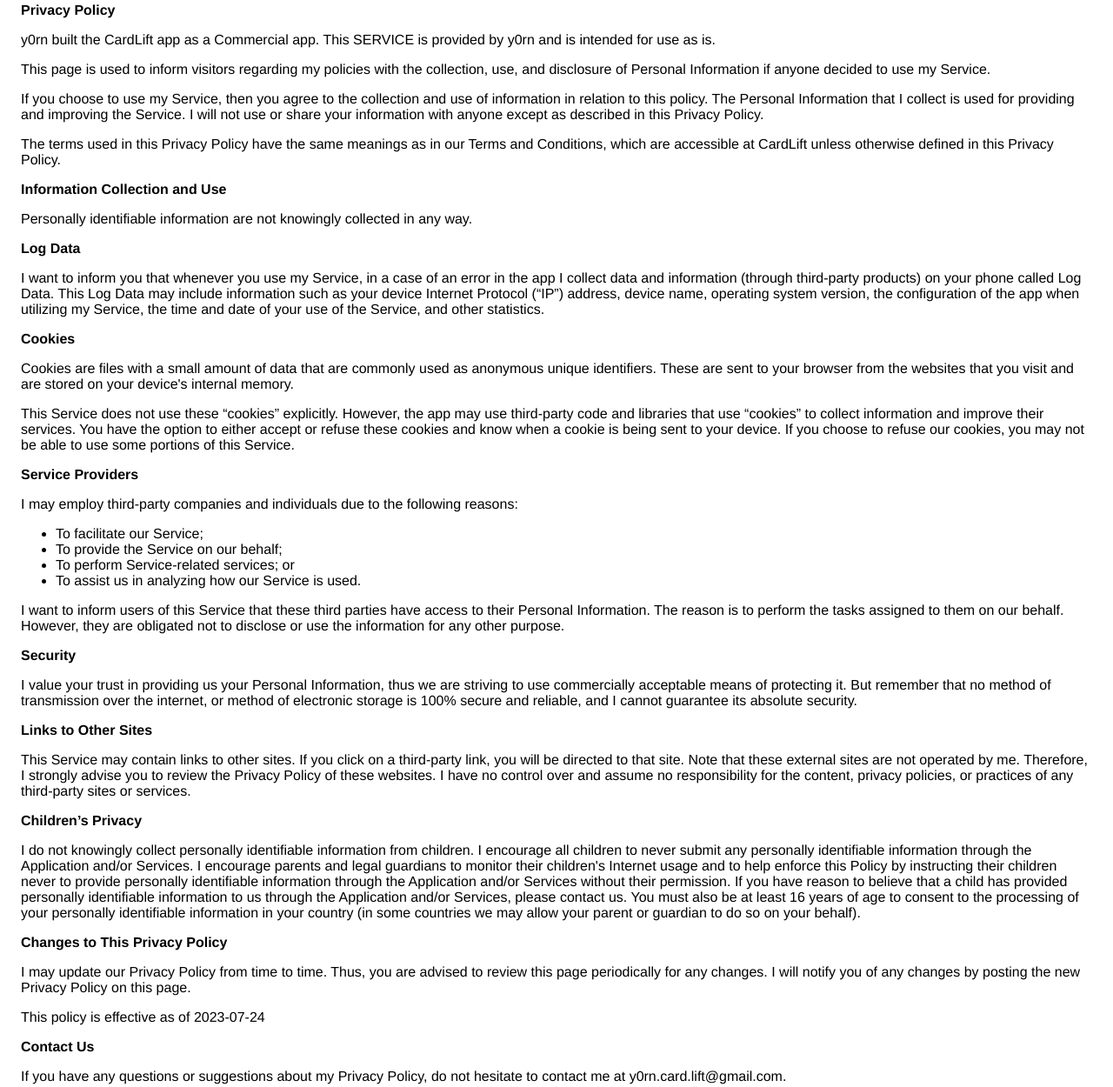
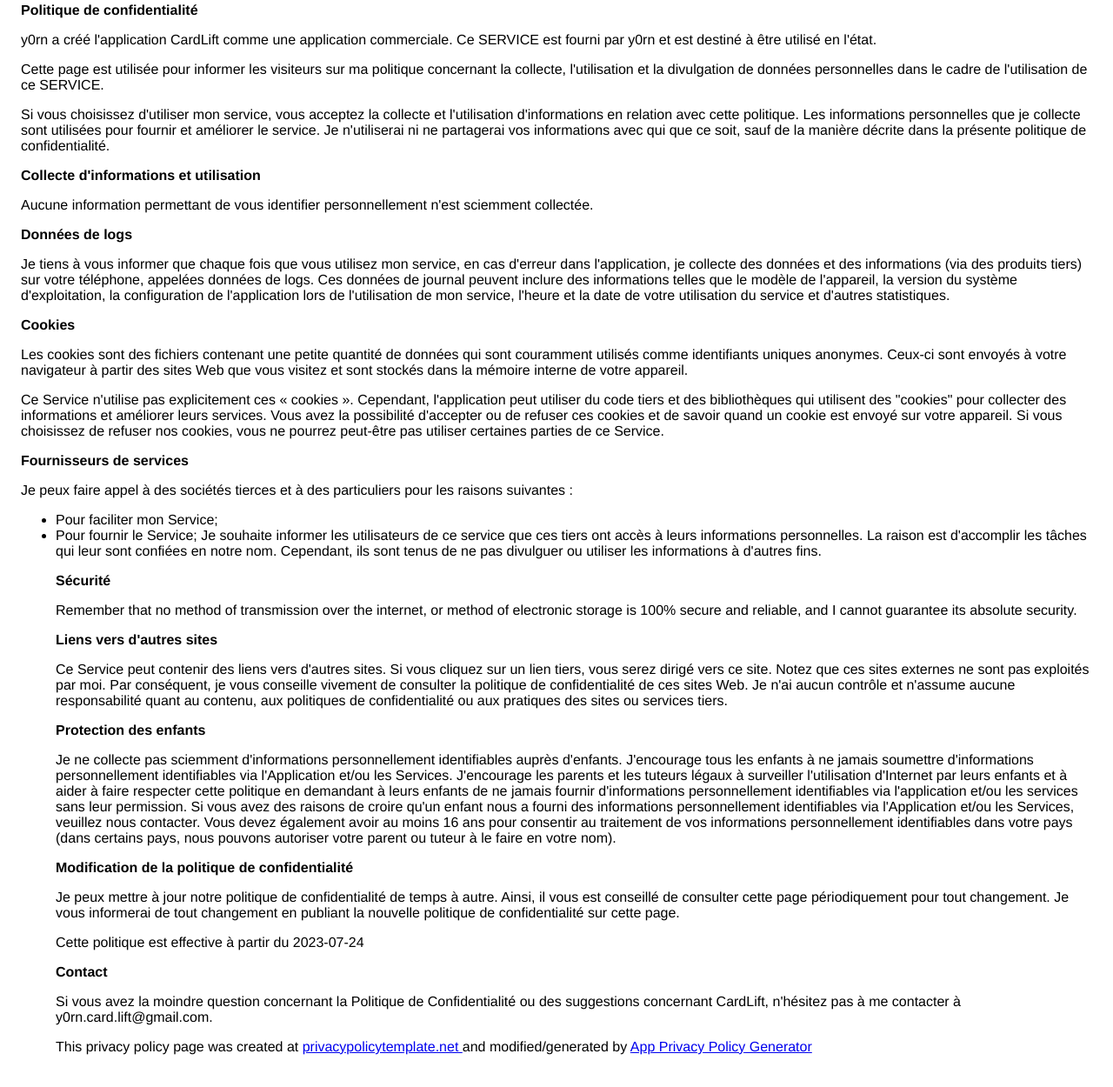
Before and after one commit to y0rn/y0rn.github.io, a plain HTML site: page fr/index.html in a window 1280 px wide. Shown: the part 21-1271 px from the top of the page at 87% size. Drawn offline with Linux system fonts and the light colour scheme.

Commit message:
translated French version

```diff
--- a/fr/index.html
+++ b/fr/index.html
@@ -7,97 +7,37 @@
       <style> body { font-family: 'Helvetica Neue', Helvetica, Arial, sans-serif; padding:1em; } </style>
     </head>
     <body>
-    <strong>Privacy Policy</strong> <p>
-y0rn built the CardLift app as
-a Commercial app. This SERVICE is provided by
-y0rn  and is intended for use as
-is.
+    <strong>Politique de confidentialité</strong> <p>
+y0rn a créé l'application CardLift comme
+une application commerciale. Ce SERVICE est fourni par
+y0rn et est destiné à être utilisé en l'état.
 </p> <p>
-This page is used to inform visitors regarding my
-policies with the collection, use, and disclosure of Personal
-Information if anyone decided to use my Service.
+Cette page est utilisée pour informer les visiteurs sur ma
+politique concernant la collecte, l'utilisation et la divulgation de données personnelles dans le cadre de l'utilisation de ce SERVICE.
 </p> <p>
-If you choose to use my Service, then you agree to
-the collection and use of information in relation to this
-policy. The Personal Information that I collect is
-used for providing and improving the Service. I will not use or share your information with
-anyone except as described in this Privacy Policy.
+Si vous choisissez d'utiliser mon service, vous acceptez la collecte et l'utilisation d'informations en relation avec cette politique. Les informations personnelles que je collecte sont utilisées pour fournir et améliorer le service. Je n'utiliserai ni ne partagerai vos informations avec qui que ce soit, sauf de la manière décrite dans la présente politique de confidentialité.
+</p> <p><strong>Collecte d'informations et utilisation</strong></p> <p>
+Aucune information permettant de vous identifier personnellement n'est sciemment collectée.
+</p> <!----> <p><strong>Données de logs</strong></p> <p>
+Je tiens à vous informer que chaque fois que vous utilisez mon service, en cas d'erreur dans l'application, je collecte des données et des informations (via des produits tiers) sur votre téléphone, appelées données de logs. Ces données de journal peuvent inclure des informations telles que le modèle de l'appareil, la version du système d'exploitation, la configuration de l'application lors de l'utilisation de mon service, l'heure et la date de votre utilisation du service et d'autres statistiques.
+</p> <p><strong>Cookies</strong></p> <p>
+Les cookies sont des fichiers contenant une petite quantité de données qui sont couramment utilisés comme identifiants uniques anonymes. Ceux-ci sont envoyés à votre navigateur à partir des sites Web que vous visitez et sont stockés dans la mémoire interne de votre appareil.
 </p> <p>
-The terms used in this Privacy Policy have the same meanings
-as in our Terms and Conditions, which are accessible at
-CardLift unless otherwise defined in this Privacy Policy.
-</p> <p><strong>Information Collection and Use</strong></p> <p>
-Personally identifiable information are not knowingly collected in any way.
-</p> <!----> <p><strong>Log Data</strong></p> <p>
-I want to inform you that whenever you
-use my Service, in a case of an error in the app
-I collect data and information (through third-party
-products) on your phone called Log Data. This Log Data may
-include information such as your device Internet Protocol
-(“IP”) address, device name, operating system version, the
-configuration of the app when utilizing my Service,
-the time and date of your use of the Service, and other
-statistics.
-</p> <p><strong>Cookies</strong></p> <p>
-Cookies are files with a small amount of data that are
-commonly used as anonymous unique identifiers. These are sent
-to your browser from the websites that you visit and are
-stored on your device's internal memory.
-</p> <p>
-This Service does not use these “cookies” explicitly. However,
-the app may use third-party code and libraries that use
-“cookies” to collect information and improve their services.
-You have the option to either accept or refuse these cookies
-and know when a cookie is being sent to your device. If you
-choose to refuse our cookies, you may not be able to use some
-portions of this Service.
-</p> <p><strong>Service Providers</strong></p> <p>
-I may employ third-party companies and
-individuals due to the following reasons:
-</p> <ul><li>To facilitate our Service;</li> <li>To provide the Service on our behalf;</li> <li>To perform Service-related services; or</li> <li>To assist us in analyzing how our Service is used.</li></ul> <p>
-I want to inform users of this Service
-that these third parties have access to their Personal
-Information. The reason is to perform the tasks assigned to
-them on our behalf. However, they are obligated not to
-disclose or use the information for any other purpose.
-</p> <p><strong>Security</strong></p> <p>
-I value your trust in providing us your
-Personal Information, thus we are striving to use commercially
-acceptable means of protecting it. But remember that no method
-of transmission over the internet, or method of electronic
-storage is 100% secure and reliable, and I cannot
-guarantee its absolute security.
-</p> <p><strong>Links to Other Sites</strong></p> <p>
-This Service may contain links to other sites. If you click on
-a third-party link, you will be directed to that site. Note
-that these external sites are not operated by me.
-Therefore, I strongly advise you to review the
-Privacy Policy of these websites. I have
-no control over and assume no responsibility for the content,
-privacy policies, or practices of any third-party sites or
-services.
-</p> <p><strong>Children’s Privacy</strong></p> <!----> <div><p>
-I do not knowingly collect personally
-identifiable information from children. I
-encourage all children to never submit any personally
-identifiable information through
-the Application and/or Services.
-I encourage parents and legal guardians to monitor
-their children's Internet usage and to help enforce this Policy by instructing
-their children never to provide personally identifiable information through the Application and/or Services without their permission. If you have reason to believe that a child
-has provided personally identifiable information to us through the Application and/or Services,
-please contact us. You must also be at least 16 years of age to consent to the processing
-of your personally identifiable information in your country (in some countries we may allow your parent
-or guardian to do so on your behalf).
-</p></div> <p><strong>Changes to This Privacy Policy</strong></p> <p>
-I may update our Privacy Policy from
-time to time. Thus, you are advised to review this page
-periodically for any changes. I will
-notify you of any changes by posting the new Privacy Policy on
-this page.
-</p> <p>This policy is effective as of 2023-07-24</p> <p><strong>Contact Us</strong></p> <p>
-If you have any questions or suggestions about my
-Privacy Policy, do not hesitate to contact me at y0rn.card.lift@gmail.com.
+Ce Service n'utilise pas explicitement ces « cookies ». Cependant, l'application peut utiliser du code tiers et des bibliothèques qui utilisent des "cookies" pour collecter des informations et améliorer leurs services. Vous avez la possibilité d'accepter ou de refuser ces cookies et de savoir quand un cookie est envoyé sur votre appareil. Si vous choisissez de refuser nos cookies, vous ne pourrez peut-être pas utiliser certaines parties de ce Service.
+</p> <p><strong>Fournisseurs de services</strong></p> <p>
+Je peux faire appel à des sociétés tierces et à des particuliers pour les raisons suivantes :
+</p> <ul><li>Pour faciliter mon Service;</li> <li>Pour fournir le Service;
+Je souhaite informer les utilisateurs de ce service que ces tiers ont accès à leurs informations personnelles. La raison est d'accomplir les tâches qui leur sont confiées en notre nom. Cependant, ils sont tenus de ne pas divulguer ou utiliser les informations à d'autres fins.
+</p> <p><strong>Sécurité</strong></p> <p>
+Remember that no method of transmission over the internet, or method of electronic storage is 100% secure and reliable, and I cannot guarantee its absolute security.
+</p> <p><strong>Liens vers d'autres sites</strong></p> <p>
+Ce Service peut contenir des liens vers d'autres sites. Si vous cliquez sur un lien tiers, vous serez dirigé vers ce site. Notez que ces sites externes ne sont pas exploités par moi. Par conséquent, je vous conseille vivement de consulter la politique de confidentialité de ces sites Web. Je n'ai aucun contrôle et n'assume aucune responsabilité quant au contenu, aux politiques de confidentialité ou aux pratiques des sites ou services tiers.
+</p> <p><strong>Protection des enfants</strong></p> <!----> <div><p>
+Je ne collecte pas sciemment d'informations personnellement identifiables auprès d'enfants. J'encourage tous les enfants à ne jamais soumettre d'informations personnellement identifiables via l'Application et/ou les Services. J'encourage les parents et les tuteurs légaux à surveiller l'utilisation d'Internet par leurs enfants et à aider à faire respecter cette politique en demandant à leurs enfants de ne jamais fournir d'informations personnellement identifiables via l'application et/ou les services sans leur permission. Si vous avez des raisons de croire qu'un enfant nous a fourni des informations personnellement identifiables via l'Application et/ou les Services, veuillez nous contacter. Vous devez également avoir au moins 16 ans pour consentir au traitement de vos informations personnellement identifiables dans votre pays (dans certains pays, nous pouvons autoriser votre parent ou tuteur à le faire en votre nom).
+</p></div> <p><strong>Modification de la politique de confidentialité</strong></p> <p>
+Je peux mettre à jour notre politique de confidentialité de temps à autre. Ainsi, il vous est conseillé de consulter cette page périodiquement pour tout changement. Je vous informerai de tout changement en publiant la nouvelle politique de confidentialité sur cette page.
+</p> <p>Cette politique est effective à partir du 2023-07-24</p> <p><strong>Contact</strong></p> <p>
+Si vous avez la moindre question concernant la Politique de Confidentialité ou des suggestions concernant CardLift, n'hésitez pas à me contacter à y0rn.card.lift@gmail.com.
 </p> <p>This privacy policy page was created at <a href="https://privacypolicytemplate.net" target="_blank" rel="noopener noreferrer">privacypolicytemplate.net </a>and modified/generated by <a href="https://app-privacy-policy-generator.nisrulz.com/" target="_blank" rel="noopener noreferrer">App Privacy Policy Generator</a></p>
     </body>
     </html>
```
Also changed, not shown: en/index.html (+2 -4 lines).
